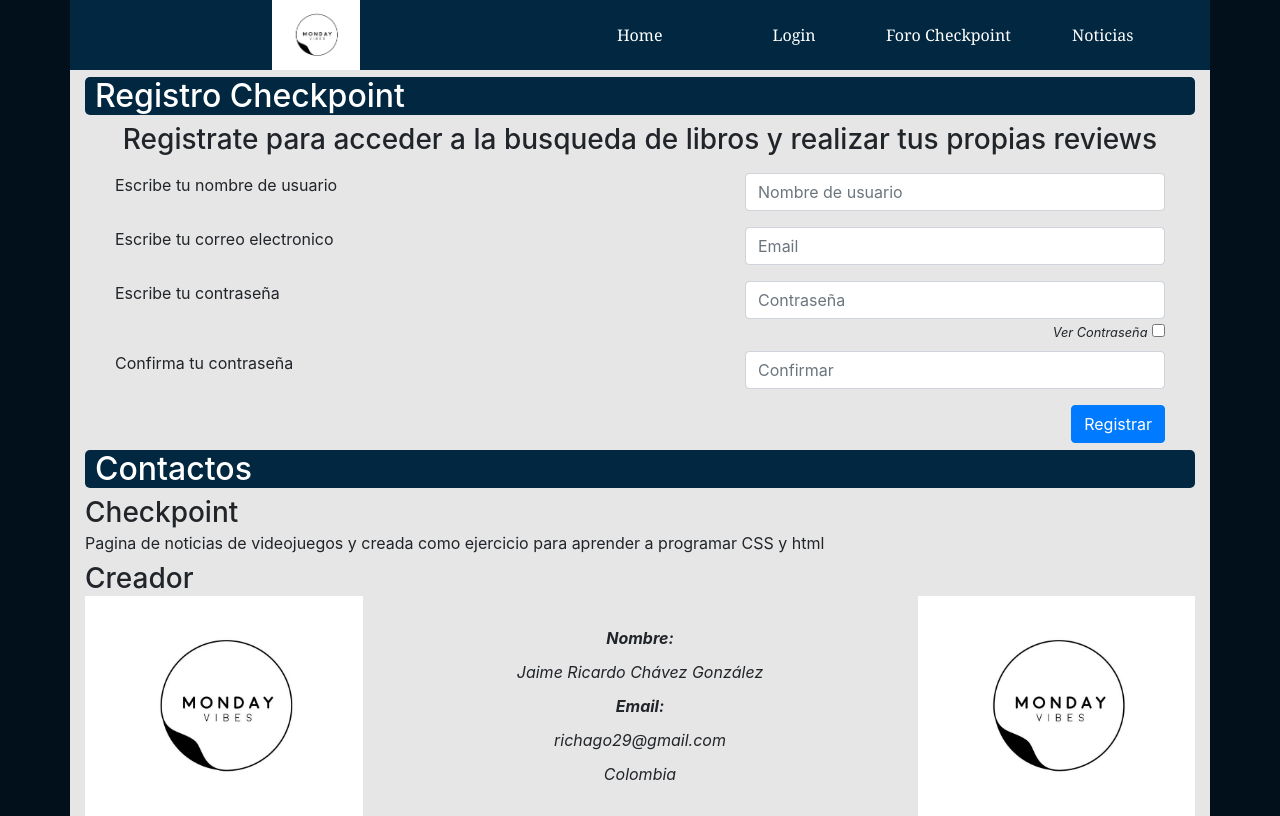
After one commit to jRicardoChG/FlaskSQL, a Flask app: page /Registro.html in a window 1280 px wide. The commit adds this page. Run offline with Flask 2, Linux system fonts and the light colour scheme; some libraries are stand-ins or nearby versions.

Commit message:
terminada la apgina register, ahora hay que darle funcionalidad con SQL

```diff
--- a/main/appPrincipal.py
+++ b/main/appPrincipal.py
@@ -35,6 +35,10 @@ def home():
 def login():
     return render_template("Login.html")
 
+@app.route("/Registro.html",methods=["GET"])
+def registro():
+    return render_template("Registro.html")
+
 @app.route("/Foro.html",methods=["GET"])
 def foro():
     return render_template("Foro.html",logueadoHtml=session.get("logueado"),userHtml=session["userid"])
--- /dev/null
+++ b/main/templates/Registro.html
@@ -0,0 +1,148 @@
+<!DOCTYPE html>
+<html lang="en" id="html">
+
+<head>
+    <meta charset="UTF-8">
+    <meta name="viewport" content="width=device-width, initial-scale=1.0">
+    <meta http-equiv="X-UA-Compatible" content="ie=edge">
+    <link rel="stylesheet" href="{{ url_for('static', filename='CSS/estilos.css') }}">
+    <link rel="stylesheet" href="https://stackpath.bootstrapcdn.com/bootstrap/4.3.1/css/bootstrap.min.css"
+        integrity="sha384-ggOyR0iXCbMQv3Xipma34MD+dH/1fQ784/j6cY/iJTQUOhcWr7x9JvoRxT2MZw1T" crossorigin="anonymous">
+    <script src="https://code.jquery.com/jquery-3.2.1.slim.min.js"
+        integrity="sha384-KJ3o2DKtIkvYIK3UENzmM7KCkRr/rE9/Qpg6aAZGJwFDMVNA/GpGFF93hXpG5KkN" crossorigin="anonymous">
+        </script>
+    <script src="https://maxcdn.bootstrapcdn.com/bootstrap/4.0.0/js/bootstrap.min.js"
+        integrity="sha384-JZR6Spejh4U02d8jOt6vLEHfe/JQGiRRSQQxSfFWpi1MquVdAyjUar5+76PVCmYl" crossorigin="anonymous">
+        </script>
+    <script src="/static/Javascript/funciones.js" defer></script>
+    <title>Checkpoint</title>
+</head>
+
+<body>
+    <header>
+        <div id="header" class="container">
+            <div id="logo" class="col-5 header">
+                <img src="{{ url_for('static',filename='imgs/logo.jpg') }}">
+            </div>
+            <div class="col-7 menutitulo">
+                <div class="row">
+                    <div class="header col-sm-12 col-md-3 text-center"><a href="Home.html">Home</a></div>
+                    {%if not logueadoHtml%}<div class="header col-sm-12 col-md-3 text-center"><a
+                            href="Login.html">Login</a></div>{%endif%}
+                    {%if logueadoHtml%}<div class="header col-sm-12 col-md-3 text-center"><a
+                            href="Landing.html">Busqueda</a></div>{%endif%}
+                    <div class="header col-sm-12 col-md-3 text-center"><a href="Foro.html">Foro Checkpoint </a></div>
+                    <div class="header col-sm-12 col-md-3 text-center"><a href="Noticias.html">Noticias</a></div>
+                </div>
+            </div>
+        </div>
+        <input id="menubarras" type="checkbox">
+        <div class="menuDesplegable">
+            <div><a href="Home.html">Home</a></div>
+            {%if not logueadoHtml%}<div><a href="Login.html">Login</a></div>{%endif%}
+            {%if logueadoHtml%}<div><a href="Landing.html">Busqueda</a></div>{%endif%}
+            <div><a href="Foro.html">Foro Checkpoint</a></div>
+            <div><a href="Noticias.html">Noticias</a></div>
+        </div>
+        <div id="menu" class="hidden container">
+            <div class="botoncentrar col-2">
+                <div id="barras">
+                    <label id="menubarrasl" for="menubarras">
+                        <img
+                            src="{{url_for('static',filename='imgs/Menú-hamburguesa-herramienta-practica-o-icono-inutil.png')}}">
+                    </label>
+                </div>
+            </div>
+            <div id="titulo" class="col-10 text-center">
+                <h2>CheckPoint</h2>
+            </div>
+        </div>
+    </header>
+    <main>
+        <article class="container">
+            <h2>Registro Checkpoint</h2>
+            <div class="container">
+                <div class="text-center form-group">
+                        <h3>Registrate para acceder a la busqueda de libros y realizar tus propias reviews</h3>
+                </div>
+                <form action="/Home.html" method="POST">
+                    <div class="container">
+                        <div class="row form-group">
+                            <div class="col-12 col-sm-7">
+                                <label>Escribe tu nombre de usuario</label>
+                            </div>
+                            <div class="col-12 col-sm-5">
+                                <input class="form-control" type="text" name="rNombreUser" placeholder="Nombre de usuario">
+                            </div>
+                        </div>
+                        <div class="row form-group">
+                            <div class="col-12 col-sm-7">
+                                <label>Escribe tu correo electronico</label>
+                            </div>
+                            <div class="col-12 col-sm-5">
+                                <input class="form-control" type="text" name="rEmailUser" placeholder="Email">
+                            </div>
+                        </div>
+                        <div class="row">
+                            <div class="col-12 col-sm-7">
+                                <label>Escribe tu contraseña</label>
+                            </div>
+                            <div class="col-12 col-sm-5">
+                                <input class="form-control" type="password" name="rPasswordUser" placeholder="Contraseña">
+                            </div>
+                        </div>
+                        <div class="row text-right">
+                            <div class="col-12 text-right">
+                                <label><small><i>Ver Contraseña</i></small></label>
+                                <input type="checkbox">
+                            </div>
+                        </div>
+                        <div class="row form-group">
+                            <div class="col-12 col-sm-7">
+                                <label>Confirma tu contraseña</label>
+                            </div>
+                            <div class="col-12 col-sm-5">
+                                <input class="form-control" type="password" name="rConfirmPasswordUser" placeholder="Confirmar">
+                            </div>
+                        </div>
+                        <div class="text-right">
+                            <button class="btn btn-primary" type="submit">Registrar</button>
+                        </div>
+                    </div>
+                </form>
+            </div>
+        </article>
+    </main>
+    <footer>
+        <section class="container">
+            <div id="contactos">
+                <h2>Contactos</h2>
+                <h3>Checkpoint</h3>
+                <h5><small>Pagina de noticias de videojuegos y creada como ejercicio para aprender a programar CSS y
+                        html</small></h5>
+                <h3>Creador</h3>
+                <div class="container">
+                    <div class="row">
+                        <div class="col-12 col-md-3 imagenCreador">
+                            <img src="{{url_for('static',filename='imgs/logo.jpg')}}">
+                        </div>
+                        <div class="col-12 col-md-6 textoContactos">
+                            <div>
+                                <p><b>Nombre:</b></p>
+                                <p>Jaime Ricardo Chávez González</p>
+                                <p><b>Email:</b></p>
+                                <p>richago29@gmail.com</p>
+                                <p>Colombia</p>
+                            </div>
+                        </div>
+                        <div class="col-12 col-md-3 imagenCreador">
+                            <img src="{{url_for('static',filename='imgs/logo.jpg')}}">
+                        </div>
+                    </div>
+                </div>
+            </div>
+        </section>
+    </footer>
+</body>
+
+</html>
```
Also changed, not shown: main/creaciondetablas.sql (+13 -2 lines), main/templates/Login.html (+19 -3 lines), 4 other files.
